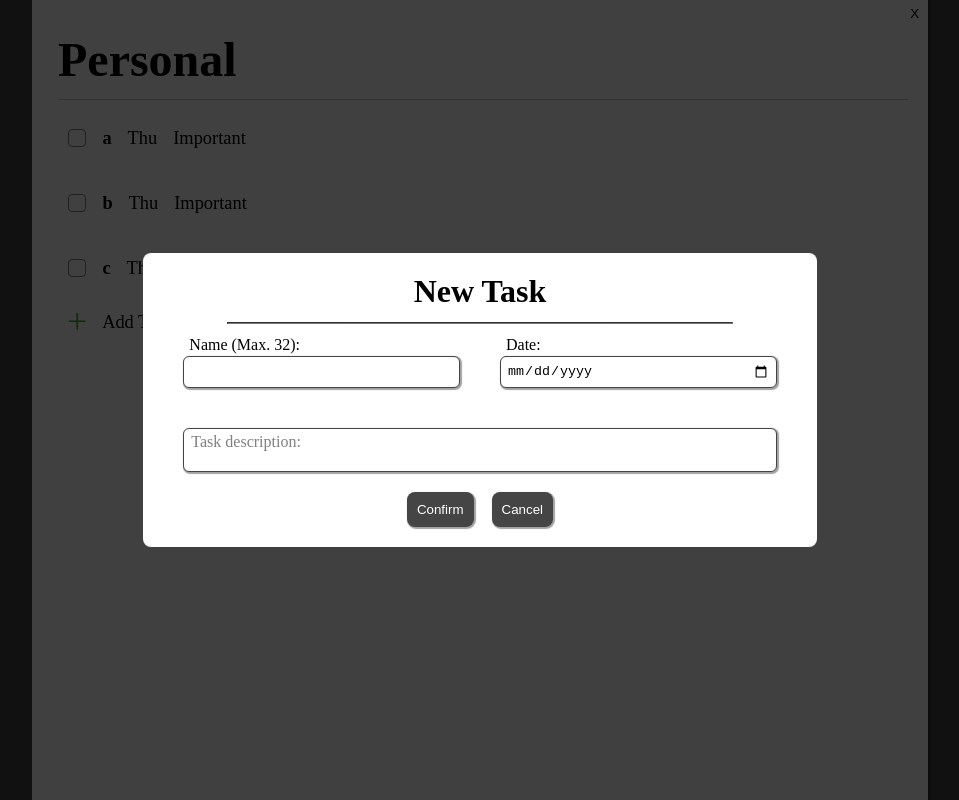
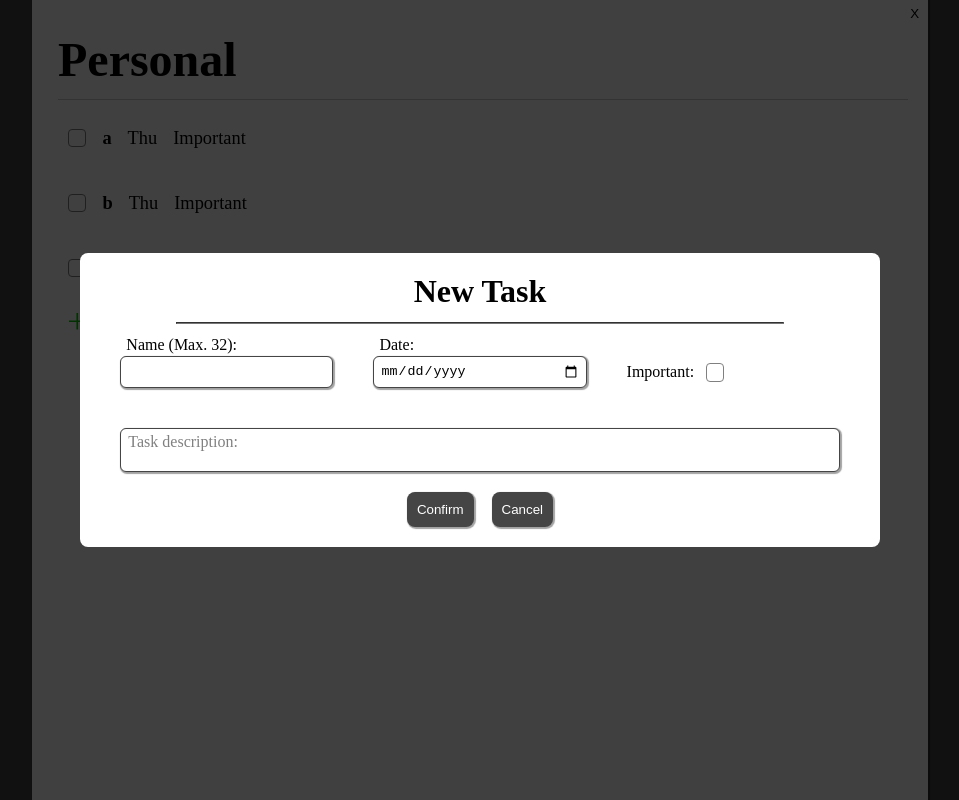
Before and after one commit to GabrielCorreaDaSilva/todo-list, a website built with webpack: page src/index.html in a window 1280 px wide. Both pictures are taken after a click on the button "Add Task". Shown: the whole page, without its empty margins (160-1119 px from the left). Built offline with nearby package versions, Linux system fonts and the light colour scheme.

Commit message:
Add edition to task dueDate and important

```diff
--- a/src/application/todoService.js
+++ b/src/application/todoService.js
@@ -66,6 +66,7 @@ export function todoService(todo) {
         editItem: (itemId, data) => {
             const item = todo.getItem(itemId);
             if (!item) return null;
+            console.log(mapItem(item))
             item.update(data);
             return mapItem(item);
         },
--- a/src/data/sampleData.js
+++ b/src/data/sampleData.js
@@ -1,4 +1,4 @@
-import { cleanDate } from "../utils/date.js";
+import { parseInputToData } from "../utils/date.js";
 
 
 const sampleTasks = [
@@ -25,7 +25,7 @@ export function injectSampleData(todo) {
             .sort(() => Math.random() - 0.5);
         shuffledTasks.forEach(task => {
             todo.addTask(project.id, {
-                ...task, dueDate: cleanDate("2026-06-11"), isImportant:true
+                ...task, dueDate: parseInputToData("2026-06-11"), isImportant: true
             });
         });
     }
--- a/src/domain/task.js
+++ b/src/domain/task.js
@@ -2,21 +2,22 @@ export function createTask(_parentId, { type = "task", isComplete = false, paren
 
    return {
       getParentId: () => parentId,
+      setParentId: (newParentId) => {
+         parentId = newParentId;
+      },
       getId: () => id,
       getName: () => name,
       getDescription: () => description,
       getType: () => type,
       getStatus:() => isComplete,
       toggleComplete: () => isComplete = !isComplete,
-      toggleImportant: () => !isImportant,
       getIsImportant: () => isImportant,
       getDueDate: () => dueDate,
       update: (data) => {
          name = data.name;
          description = data.description;
-         type = data.type;
-         parentId = data.parentId;
          dueDate = data.dueDate;
+         isImportant = data.isImportant;
       }
    };
 }
--- a/src/styles/forms.css
+++ b/src/styles/forms.css
@@ -16,7 +16,7 @@
 
 }
 
-.input-container input,
+.input-container input:not([type="checkbox"]),
 .input-container textarea {
     padding: 6px;
     border-radius: 6px;
@@ -24,6 +24,9 @@
     border: 1px solid var(--gray-background);
     outline: none;
     width: 100%;
+}
+
+.input-container textarea {
     resize: none;
 }
 
@@ -35,7 +38,7 @@ input:-webkit-autofill:active {
     -webkit-box-shadow: 0 0 0 30px white inset !important;
 }
 
-.input-container label {
+.input-container label.overhead {
     position: absolute;
     top: 25px;
     left: 28px;
@@ -43,8 +46,12 @@ input:-webkit-autofill:active {
     transition: all ease 0.3s;
 }
 
-.input-container input:focus+label,
-.input-container input:not(:placeholder-shown)+label,
+.input-container label.is-important-label {
+    place-content: center;
+}
+
+.input-container input:not([type="checkbox"]):focus+label,
+.input-container input:not([type="checkbox"]):not(:placeholder-shown)+label,
 .input-container textarea:focus+label,
 .input-container textarea:not(:placeholder-shown)+label {
     top: 0;
@@ -52,21 +59,20 @@ input:-webkit-autofill:active {
     color: black;
 }
 
-.input-container input:user-valid,
-.input-container input:user-valid+label,
+.input-container input:not([type="checkbox"]):user-valid,
+.input-container input:not([type="checkbox"]):user-valid+label,
 .input-container textarea:user-valid,
 .input-container textarea:user-valid+label {
     color: green;
     border-color: green;
 }
 
-.input-container input:user-invalid,
-.input-container input:user-invalid+label,
+.input-container input:not([type="checkbox"]):user-invalid,
+.input-container input:not([type="checkbox"]):user-invalid+label,
 .input-container textarea:user-invalid,
 .input-container textarea:user-invalid+label {
     color: rgb(171, 2, 2);
     border-color: rgb(171, 2, 2);
-    ;
 }
 
 .input-container-wrapper {
@@ -107,3 +113,41 @@ input:-webkit-autofill:active {
 .form button {
     transition: all ease 0.333s;
 }
+
+.form input[type="checkbox"] {
+    -webkit-appearance: none;
+    appearance: none;
+    box-shadow: none;
+    border: 1px solid gray;
+    width: 1.15rem;
+    height: 1.15rem;
+    border-radius: 4px;
+    display: inline-grid;
+    transition: all ease 0.2s;
+    place-content: center;
+    cursor: pointer;
+    position: relative;
+    top: 7px;
+    left: 12px;
+}
+
+.form input[type="checkbox"]:checked {
+    background-color: #2b6cb0;
+    border-color: #2b6cb0;
+}
+
+/* Checkmark Symbol */
+.form input[type="checkbox"]::before {
+    content: "";
+    width: 0.65em;
+    height: 0.65em;
+    transform: scale(0);
+    transition: 120ms transform ease-in-out;
+    box-shadow: inset 1em 1em #ffffff;
+    transform-origin: center;
+    clip-path: polygon(14% 44%, 0 65%, 50% 100%, 100% 16%, 80% 0%, 43% 62%);
+}
+
+.form input[type="checkbox"]:checked::before {
+    transform: scale(1) rotate(10deg);
+}
--- a/src/ui/UIController.js
+++ b/src/ui/UIController.js
@@ -34,12 +34,13 @@ export function UIController(service) {
         itemList.append(createTaskItem(newTask));
     }
     function handleEditProject(projectId, projectData, projectView) {
-        const editedProject = service.editProject(projectId, projectData);
+        const editedProject = service.editItem(projectId, projectData);
         const projectTitle = projectView.querySelector(".title");
         projectTitle.textContent = editedProject.name;
     }
-    function handleEditTask(projectId, taskData, taskId, taskCard) {
-        const editedTask = service.editTask(projectId, taskId, taskData);
+    function handleEditTask(taskData, taskId, taskCard) {
+        console.log(taskData)
+        const editedTask = service.editItem(taskId, taskData);
         const editedCard = createTaskItem(editedTask);
         taskCard.replaceWith(editedCard);
     }
@@ -71,14 +72,13 @@ export function UIController(service) {
             modal
         );
     }
-    function handleEditTaskBtn(projectId, taskCard, taskId = taskCard.dataset.id) {
-        const task = service.getTask(projectId, taskId);
+    function handleEditTaskBtn(taskCard, taskId = taskCard.dataset.id) {
+        const task = service.getItem(taskId);
         openModal(
             createTaskForm({
                 ...task,
-                onSubmit: (taskData) => handleEditTask(projectId, taskData, taskId, taskCard)
-            },
-                projectId),
+                onSubmit: (taskData) => handleEditTask(taskData, taskId, taskCard)
+            }),
             modal
         );
     }
@@ -87,13 +87,13 @@ export function UIController(service) {
         content.addEventListener("click", (e) => {
             const deleteButton = e.target.closest(".delete-button");
             const projectCard = e.target.closest(".project-card");
-            const taskCard = e.target.closest(".task-card");
+            const task = e.target.closest(".list-item");
             const closeProjectView = e.target.closest(".close-project-view");
             const projectView = e.target.closest(".project-view");
             const addProjectBtn = e.target.closest(".add-project-button");
             const addTaskBtn = e.target.closest(".add-task-button");
             const editProject = e.target.closest(".edit-project");
-            const editTask = e.target.closest(".edit-task");
+            const editTask = e.target.closest(".item");
 
             if (addProjectBtn) {
                 handleAddProjectBtn();
@@ -107,7 +107,7 @@ export function UIController(service) {
                 handleEditProjectBtn(projectView);
             }
             if (editTask) {
-                handleEditTaskBtn(projectView.dataset.id, taskCard)
+                handleEditTaskBtn(task, task.dataset.id)
             }
             if (closeProjectView) {
                 content.textContent = "";
@@ -116,10 +116,6 @@ export function UIController(service) {
             }
             if (projectCard && deleteButton) {
                 handleDelete(projectCard);
-                return;
-            }
-            if (taskCard && deleteButton) {
-                handleDelete(taskCard);
                 return;
             }
             if (projectCard) {
--- a/src/ui/forms.js
+++ b/src/ui/forms.js
@@ -1,4 +1,4 @@
-import { cleanDate } from "../utils/date.js";
+import { parseInputToData, formatToInputString } from "../utils/date.js";
 
 export function createProjectForm({ name = "", onSubmit } = {}) {
     const form = document.createElement("form");
@@ -48,7 +48,7 @@ export function createProjectForm({ name = "", onSubmit } = {}) {
     bindEvents(form, onSubmit);
     return form;
 }
-export function createTaskForm({ name = "", description = "", duration = "", date = "", onSubmit } = {}) {
+export function createTaskForm({ name = "", description = "", duration = "", dueDate, isImportant = false, onSubmit } = {}) {
     const form = document.createElement("form");
     form.classList.add("task-form", "form");
 
@@ -65,7 +65,8 @@ export function createTaskForm({ name = "", description = "", duration = "", dat
 
     wrapper.append(
         createName(name),
-        createDueDate(date),
+        createDueDate(dueDate),
+        createImportant(isImportant),
         createDescription(description),
     );
 
@@ -90,6 +91,7 @@ export function createTaskForm({ name = "", description = "", duration = "", dat
         const nameInputLabel = document.createElement("label");
         nameInputLabel.setAttribute("for", "task-name");
         nameInputLabel.textContent = "Name (Max. 32):";
+        nameInputLabel.classList.add("overhead");
 
         inputContainer.append(nameInput, nameInputLabel);
         return inputContainer;
@@ -111,11 +113,12 @@ export function createTaskForm({ name = "", description = "", duration = "", dat
         const descriptionInputLabel = document.createElement("label");
         descriptionInputLabel.setAttribute("for", "task-description");
         descriptionInputLabel.textContent = "Task description: ";
+        descriptionInputLabel.classList.add("overhead");
 
         inputContainer.append(descriptionInput, descriptionInputLabel);
         return inputContainer;
     }
-    function createDueDate(date) {
+    function createDueDate(dueDate) {
         const inputContainer = document.createElement("div");
         inputContainer.classList.add("input-container");
 
@@ -124,19 +127,38 @@ export function createTaskForm({ name = "", description = "", duration = "", dat
             id: "due-date",
             type: "date",
             name: "dueDate",
-            placeholder: "",
-            value: date,
+            value: dueDate
+                ? formatToInputString(dueDate)
+                : "",
         });
         const dateInputLabel = document.createElement("label");
         dateInputLabel.setAttribute("for", "due-date");
         dateInputLabel.textContent = "Date:";
+        dateInputLabel.classList.add("overhead");
 
         inputContainer.append(dateInput, dateInputLabel);
         return inputContainer;
     }
+    function createImportant(isImportant) {
+        const inputContainer = document.createElement("div");
+        inputContainer.classList.add("input-container");
+
+        const IsImportantInput = document.createElement("input");
+        Object.assign(IsImportantInput, {
+            id: "is-important-checkbox",
+            type: "checkbox",
+            name: "isImportant",
+            checked: isImportant,
+        });
+        const IsImportantInputLabel = document.createElement("label");
+        IsImportantInputLabel.setAttribute("for", "is-important-checkbox");
+        IsImportantInputLabel.textContent = "Important: ";
+        IsImportantInputLabel.classList.add("is-important-label");
+
+        inputContainer.append(IsImportantInputLabel, IsImportantInput);
+        return inputContainer;
+    }
 }
-
-
 
 function createButtons() {
     const buttonsContainer = document.createElement("div");
@@ -150,6 +172,8 @@ function createButtons() {
     const cancelBtn = document.createElement("button");
     cancelBtn.classList.add("cancel-button");
     cancelBtn.textContent = "Cancel";
+    cancelBtn.type = "button";
+
     buttonsContainer.append(confirmBtn, cancelBtn);
     return buttonsContainer;
 }
@@ -164,11 +188,12 @@ function bindEvents(form, onSubmit) {
             return;
 
         }
-        const projectId = form.dataset.id;
         const formData = new FormData(form);
         const data = Object.fromEntries(formData.entries());
-
-
-        onSubmit({...data, dueDate: cleanDate(data.dueDate)});
+        data.isImportant = data.isImportant === "on";
+        if (data.dueDate) {
+            data.dueDate = parseInputToData(data.dueDate);
+        }
+        onSubmit(data);
     });
 }
--- a/src/ui/views.js
+++ b/src/ui/views.js
@@ -106,6 +106,7 @@ export function createTaskItem(task) {
     const components = [];
     const li = document.createElement("li");
     li.classList.add("list-item");
+    li.dataset.id = task.id;
 
     const wrapper = document.createElement("button");
     wrapper.classList.add("item");
--- a/src/utils/date.js
+++ b/src/utils/date.js
@@ -1,7 +1,7 @@
 import { format, differenceInCalendarDays, startOfToday, parse } from 'date-fns';
 import { enUS } from 'date-fns/locale';
 
-export function cleanDate(date) {
+export function parseInputToData(date) {
     return parse(
         date,
         "yyyy-MM-dd",
@@ -20,3 +20,6 @@ export const formatWeekDay = (date) => {
 export const formatDayMonth = (date) => {
     return format(date, "d MMM");
 }
+export const formatToInputString = (date) => {
+    return format(date,"yyyy-MM-dd")
+}
```
